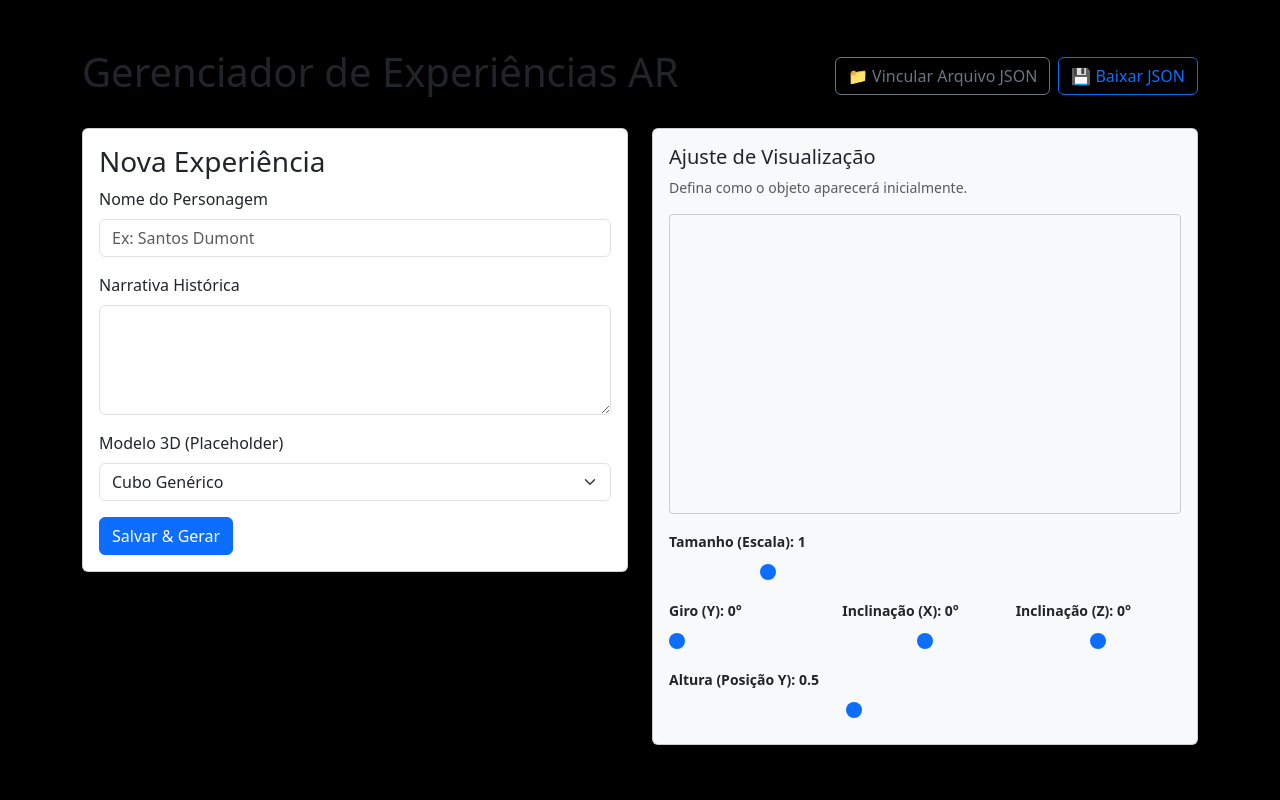
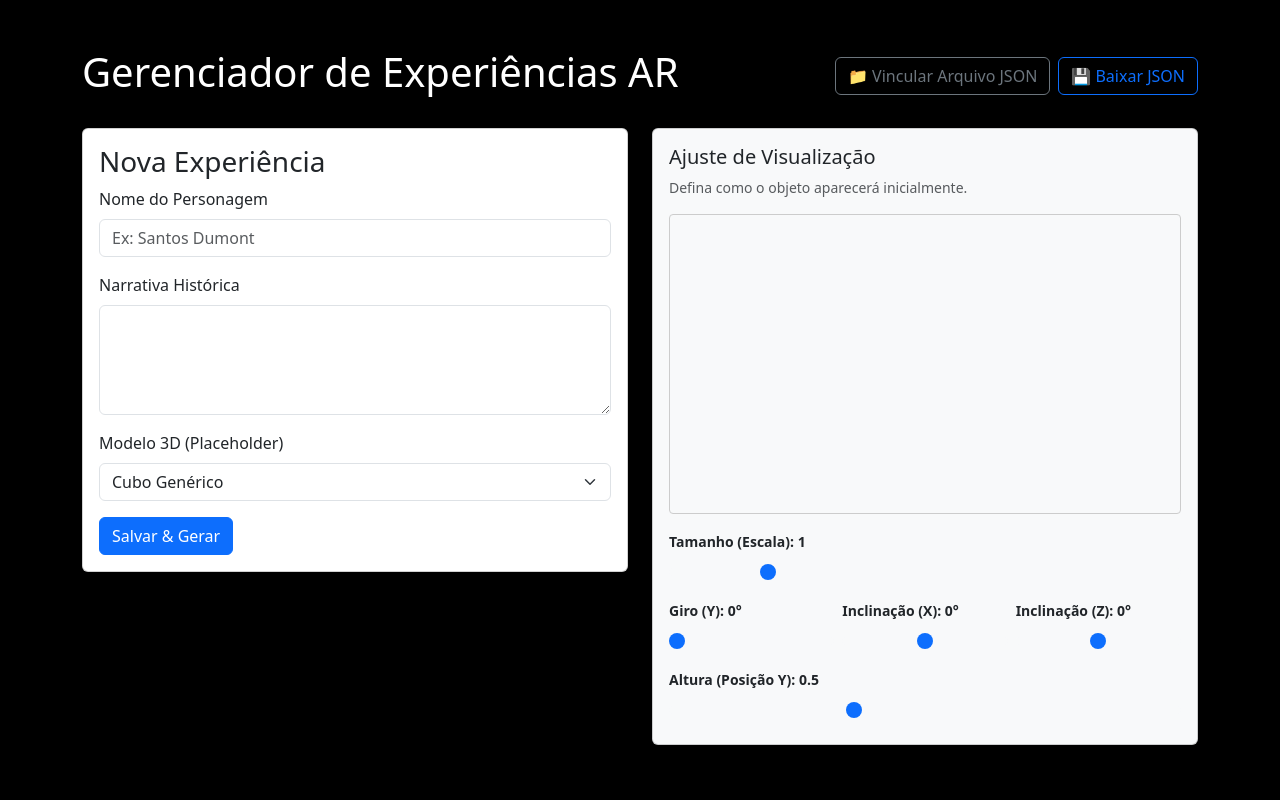
Before and after one commit to TonyMPCastro/Realidade_Aumentada_React, a React (Vite) app: page / in a window 1280 px wide. Shown: the top 800 px of the page. Built offline with nearby package versions, Linux system fonts and the light colour scheme.

Commit message:
Update CreatorPanel.jsx

```diff
--- a/src/components/CreatorPanel.jsx
+++ b/src/components/CreatorPanel.jsx
@@ -195,7 +195,7 @@
   };
 
   return (
-    <div className="container mt-5">
+    <div className="container mt-5" style={{ color: '#fff' }}>
 
       {/* Cabeçalho com controles de arquivo JSON */}
       <div className="d-flex justify-content-between align-items-center mb-4">
```
